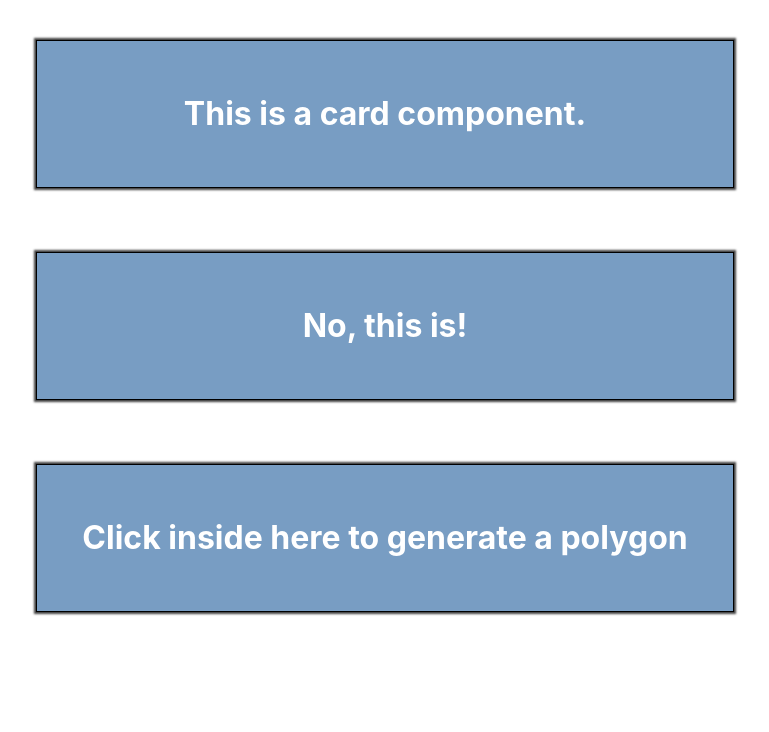
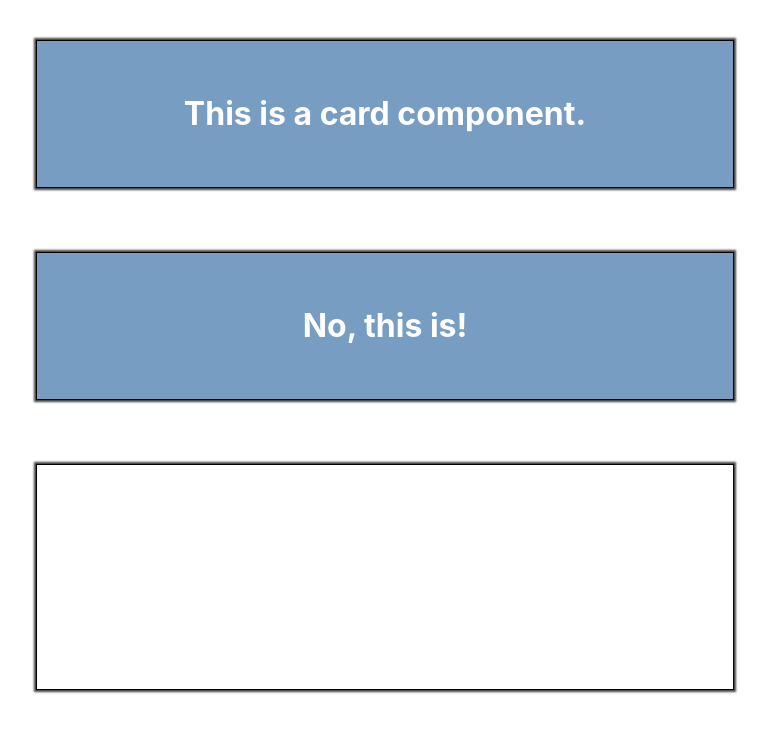
Before and after one commit to mikepeiman/sveltesvg, a Svelte app: page / in a window 1280 px wide. Shown: the top 732 px of the page, without its empty margins (255-1024 px from the left). Built offline with nearby package versions, Linux system fonts and the light colour scheme.

Commit message:
Got the dynamic hue and alpha working in hsla for each polygon in svg

```diff
--- a/src/components/svg-element.svelte
+++ b/src/components/svg-element.svelte
@@ -32,7 +32,7 @@
     function build(arg) {
       let res = [];
       for (let i = 0, l = arg.length; i < l; i++) {
-        console.log(`inside of Polygon.build(): res ${res}`)
+        console.log(`inside of Polygon.build(): res ${res}`);
         res.push(arg[i].join(","));
       }
       return res.join(" ");
@@ -60,7 +60,7 @@
           } and pointsList: ${pointsList}`
         );
         if (points[i + 1] !== undefined) {
-          pointsList.push([points[i],points[i + 1]]);
+          pointsList.push([points[i], points[i + 1]]);
         }
       }
       this.attribute("points", build(pointsList));
@@ -72,9 +72,11 @@
   function findPolygonPoint(x, y, svgElement, points, distance, iteration) {
     let svg = svgElement;
     let polygon = svg.childNodes[0];
-    let angle = 360 / points * iteration;
+    let angle = (360 / points) * iteration;
 
-    console.log(`angle: ${angle} x ${x}, y ${y}, svgElement ${svgElement}, points ${points}, distance ${distance}, iteration ${iteration}`);
+    console.log(
+      `angle: ${angle} x ${x}, y ${y}, svgElement ${svgElement}, points ${points}, distance ${distance}, iteration ${iteration}`
+    );
     let result = {};
     let newX = Math.round(Math.cos((angle * Math.PI) / 180) * distance + x);
     let newY = Math.round(Math.sin((angle * Math.PI) / 180) * distance + y);
@@ -86,7 +88,7 @@
     result.y = y;
     polygonPointsArray = [...polygonPointsArray, [x, y]];
     console.log(`x ${x} and y ${y}: newX ${newX}, newY ${newY}`);
-    console.log(`polygonPointsArray = ${polygonPointsArray}`)
+    console.log(`polygonPointsArray = ${polygonPointsArray}`);
     let point = svg.createSVGPoint();
     point.x = x;
     point.y = y;
@@ -101,13 +103,13 @@
     let iteration = points;
 
     // code to generate svg centered on click
-    let rect = e.target.getBoundingClientRect()
-    x = e.x-rect.left - distance/2;
-    y = e.y-rect.top + distance;
+    let rect = e.target.getBoundingClientRect();
+    x = e.x - rect.left - distance / 2;
+    y = e.y - rect.top + distance;
     // end code to generate svg centered on click
 
     console.log(`getOrigin x ${x}, y ${y}, and e:`);
-    console.log(e)
+    console.log(e);
 
     console.log(`inside getOrigin for loop: findPolygon returns: `);
     findPolygonPoint(x, y, svg, points, distance, iteration);
@@ -117,6 +119,23 @@
 
     let penta = new Polygon();
     penta.points(polygonPointsArray, polygonPointsArray.length);
+
+    let elX = svg.parentNode.offsetWidth;
+    let elY = svg.parentNode.offsetHeight;
+    let hueFactorX = (360 / elX).toFixed(2);
+    let hueFactorY = (360 / elY).toFixed(2);
+    let aFactorY = (1 / elY).toFixed(5);
+    let hueX = x * hueFactorX;
+    let hueY = y * hueFactorY;
+    let alphaY = (y * aFactorY).toFixed(2);
+    console.log(`alpha factor: ${aFactorY}, alphaY ${alphaY}`);
+
+    penta.attribute("fill", `hsla(${hueX},100%,50%,${alphaY})`);
+    console.log(
+      `!!!!!!!!!!!!!!!!!!!!!!!!!!!!! svg parent width ${elX} ${hueFactorX}, ${elY} ${hueFactorY}`
+    );
+    console.log(`!!!!!!!!!!!!!!!!!!!!!!!!!!!!! hueX ${hueX} hueY ${hueY}`);
+
     console.log(polygonPointsArray.length);
     console.log("penta");
     console.log(penta);
@@ -129,12 +148,13 @@
 
 <style>
   .svg-card {
-    background: rgba(75, 125, 175, 0.75);
+    background: none;
     position: relative;
     color: white;
     padding: 2rem;
     margin: 2rem;
     width: 50%;
+    height: 20vh;
     justify-self: center;
     align-self: center;
     /* border: 2px solid rgba(75,95,255,0.5); */
@@ -152,17 +172,17 @@
     height: 100%;
     top: 0;
     left: 0;
+    z-index: -1;
   }
 
   #pentagon {
     fill: rgba(75, 125, 175, 0.75);
-    stroke: rgba(75, 125, 175, 1);;
+    stroke: rgba(75, 125, 175, 1);
     stroke-width: 5;
   }
 </style>
 
 <div class="svg-card" on:click={getOrigin}>
-  <h1 class="headline">{headline}</h1>
   <svg id="pentagon" />
   <!-- <svg height="210" width="500">
     <polygon
```
